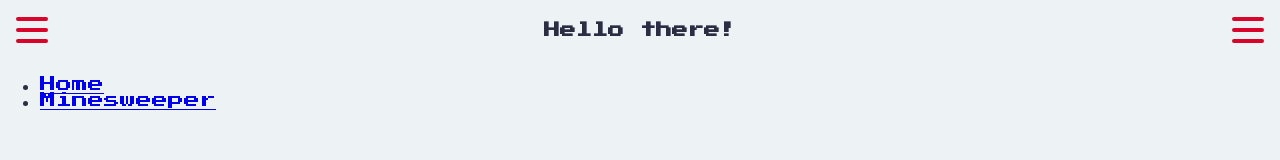
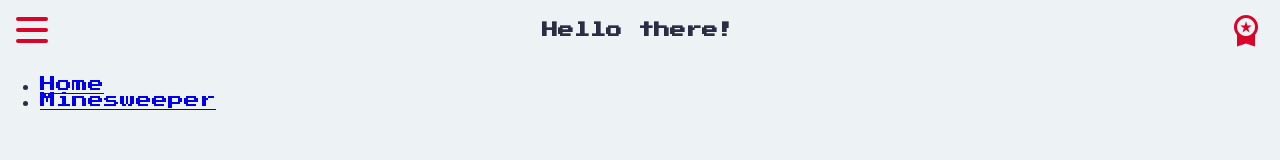
Before and after one commit to Fyvel/minesweeper, a Next.js app: page / in a window 1280 px wide. Shown: the top 160 px of the page. Built offline with nearby package versions, Linux system fonts and the light colour scheme.

Commit message:
Adding some stuff

```diff
--- a/components/Header.tsx
+++ b/components/Header.tsx
@@ -2,6 +2,7 @@ import { useOnClickOutside } from "@/hooks/useClickOutside";
 import { useRef, useState } from "react";
 import styled from "styled-components";
 import Burger from "./Burger";
+import Icon from "./Icon";
 import Menu from "./Menu";
 
 export default function Header() {
@@ -14,7 +15,7 @@ export default function Header() {
 			<Head ref={node}>
 				<Burger open={open} setOpen={setOpen} />
 				Hello there!
-				<Burger open={open} setOpen={setOpen} />
+				<Icon variant="primary">workspace_premium</Icon>
 			</Head>
 			<Menu open={open} />
 		</>
--- /dev/null
+++ b/components/Icon.tsx
@@ -0,0 +1,28 @@
+import { PropsWithChildren } from "react";
+import styled from "styled-components";
+
+type IconProps = {
+	size?: 18 | 24 | 36 | 48,
+	variant?: 'primary' | 'secondary',
+}
+export default function Icon({
+	size,
+	variant = 'primary',
+	children
+}: PropsWithChildren<IconProps>) {
+	return <MaterialIcon size={size || 36} variant={variant || 'primary'}>
+		{children}
+	</MaterialIcon>
+}
+
+type MaterialIconProps = {
+	size: 18 | 24 | 36 | 48,
+	variant: 'primary' | 'secondary',
+}
+const MaterialIcon = styled.span
+	.attrs((props: MaterialIconProps) => ({
+		className: `material-icons md-${props.size}`
+	})) <MaterialIconProps>`
+		cursor: pointer;
+		color: ${p => p.theme[p.variant]};
+	`
--- a/components/Menu.tsx
+++ b/components/Menu.tsx
@@ -54,6 +54,7 @@ const StyledMenu = styled.nav<{ open: boolean }>`
 
 		@media (max-width: ${({ theme }) => theme.mobile}) {
 			font-size: 1.2em;
+			letter-spacing: 0.2rem;
 			text-align: center;
 		}
 	}
--- a/package.json
+++ b/package.json
@@ -19,8 +19,8 @@
 	},
 	"devDependencies": {
 		"@types/node": "^12.12.21",
-		"@types/react": "^17.0.2",
-		"@types/react-dom": "^17.0.1",
+		"@types/react": "^18.0.9",
+		"@types/react-dom": "^18.0.5",
 		"@types/styled-components": "^5.1.25",
 		"babel-plugin-styled-components": "^2.0.7",
 		"typescript": "4.0"
--- a/pages/_app.tsx
+++ b/pages/_app.tsx
@@ -2,93 +2,22 @@ import Layout from '@/components/Layout'
 import '@/styles/globals.css'
 import '@/styles/loader.css'
 import { useEffect, useState } from 'react'
-import { createGlobalStyle, DefaultTheme, ThemeProvider } from 'styled-components'
+import { DefaultTheme, ThemeProvider } from 'styled-components'
+import GlobalStyle, { lightTheme, darkTheme } from '@/styles/GlobalStyle'
+import type { AppProps } from 'next/app'
 
-const GlobalStyle = createGlobalStyle<{ theme: DefaultTheme }>`
-	body {
-		background:${p => p.theme.body};
-		color:${p => p.theme.text};
-		transition: background 0.2s ease-in, color 0.2s ease-in;
-
-			header,
-			footer {
-				background: ${p => p.theme.body};
-				color: ${p => p.theme.text};
-			}
-
-			button{
-				background: ${p => p.theme.primary};
-				color: ${p => p.theme.text};
-			}
-	}
-`
-
-type Palette = {
-	body: string,
-	text: string,
-	primary: string,
-	secondary: string,
-	white: string,
-	black: string,
-}
-
-const lightPalette: Palette = {
-	body: '#EDF2F4',
-	text: '#2B2D42',
-	primary: '#D90429',
-	secondary: '#8D99AE',
-	white: '#EFFFFA',
-	black: '#0D0C1D',
-}
-
-const darkPalette: Palette = {
-	body: '#2B2D42',
-	text: '#EDF2F4',
-	primary: '#EF233C',
-	secondary: '#8D99AE',
-	white: '#EFFFFA',
-	black: '#0D0C1D',
-}
-
-const lightTheme: DefaultTheme = {
-	type: 'light',
-	body: lightPalette.body,
-	text: lightPalette.text,
-	primary: lightPalette.primary,
-	secondary: lightPalette.secondary,
-	white: lightPalette.white,
-	black: lightPalette.black,
-	mobile: '600px',
-	tablet: '960px',
-	laptop: '1280px',
-	desktop: '1800px',
-}
-
-const darkTheme: DefaultTheme = {
-	...lightTheme,
-	type: 'dark',
-	body: darkPalette.body,
-	text: darkPalette.text,
-	primary: darkPalette.primary,
-	secondary: darkPalette.secondary,
-	white: darkPalette.white,
-	black: darkPalette.black,
-}
-
-export default function MyApp({ Component, pageProps }) {
+export default function MyApp({ Component, pageProps }: AppProps) {
 	const [theme, setTheme] = useState<DefaultTheme>(lightTheme)
 
 	useEffect(() => {
 		const savedTheme = localStorage.getItem('theme')
-		const preferedTheme = ['dark', 'light'].includes(savedTheme)
-			&& savedTheme
+		const preferedTheme = savedTheme && ['dark', 'light'].includes(savedTheme)
 			|| (window.matchMedia
 				&& window.matchMedia('(prefers-color-scheme: dark)').matches
 				&& 'dark')
 			|| (window.matchMedia
 				&& window.matchMedia('(prefers-color-scheme: light)').matches
 				&& 'light')
-		console.log(" LOG:  >  useEffect  >  setTheme", preferedTheme)
 		setTheme([darkTheme, lightTheme].find(t => t.type === preferedTheme) || darkTheme)
 	}, [])
 
--- a/pages/_document.tsx
+++ b/pages/_document.tsx
@@ -44,6 +44,7 @@ export default class MyDocument extends Document {
 					<link rel="preconnect" href="https://fonts.googleapis.com" />
 					<link rel="preconnect" href="https://fonts.gstatic.com" crossOrigin='true' />
 					<link href="https://fonts.googleapis.com/css2?family=Press+Start+2P&display=swap" rel="stylesheet" />
+					<link href="https://fonts.googleapis.com/icon?family=Material+Icons" rel="stylesheet" />
 				</Head>
 				<body>
 					<Main />
--- /dev/null
+++ b/styles/GlobalStyle.tsx
@@ -0,0 +1,69 @@
+import { createGlobalStyle, DefaultTheme } from 'styled-components';
+
+const GlobalStyle = createGlobalStyle<{ theme: DefaultTheme; }> `
+	body {
+		background:${p => p.theme.body};
+		color:${p => p.theme.text};
+		transition: background 0.2s ease-in, color 0.2s ease-in;
+
+			header,
+			footer {
+				background: ${p => p.theme.body};
+				color: ${p => p.theme.text};
+			}
+
+			button{
+				background: ${p => p.theme.primary};
+				color: ${p => p.theme.text};
+			}
+	}
+`
+export default GlobalStyle
+
+type Palette = {
+	body: string;
+	text: string;
+	primary: string;
+	secondary: string;
+	white: string;
+	black: string;
+}
+const lightPalette: Palette = {
+	body: '#EDF2F4',
+	text: '#2B2D42',
+	primary: '#D90429',
+	secondary: '#8D99AE',
+	white: '#EFFFFA',
+	black: '#0D0C1D',
+}
+const darkPalette: Palette = {
+	body: '#2B2D42',
+	text: '#EDF2F4',
+	primary: '#EF233C',
+	secondary: '#8D99AE',
+	white: '#EFFFFA',
+	black: '#0D0C1D',
+}
+export const lightTheme: DefaultTheme = {
+	type: 'light',
+	body: lightPalette.body,
+	text: lightPalette.text,
+	primary: lightPalette.primary,
+	secondary: lightPalette.secondary,
+	white: lightPalette.white,
+	black: lightPalette.black,
+	mobile: '600px',
+	tablet: '960px',
+	laptop: '1280px',
+	desktop: '1800px',
+}
+export const darkTheme: DefaultTheme = {
+	...lightTheme,
+	type: 'dark',
+	body: darkPalette.body,
+	text: darkPalette.text,
+	primary: darkPalette.primary,
+	secondary: darkPalette.secondary,
+	white: darkPalette.white,
+	black: darkPalette.black,
+}
--- a/styles/globals.css
+++ b/styles/globals.css
@@ -12,10 +12,44 @@ html {
 }
 
 body {
-	max-width: 100vw;
+    max-width: 100vw;
     height: 100%;
     font-family: 'Press Start 2P', -apple-system, Fira Sans, Helvetica Neue, sans-serif;
     margin: 0;
     -webkit-font-smoothing: antialiased;
     -moz-osx-font-smoothing: grayscale;
 }
+
+.material-icons {
+    font-family: 'Material Icons';
+    font-weight: normal;
+    font-style: normal;
+    font-size: 24px;
+    /* Preferred icon size */
+    display: inline-block;
+    line-height: 1;
+    text-transform: none;
+    letter-spacing: normal;
+    word-wrap: normal;
+    white-space: nowrap;
+    direction: ltr;
+
+    /* Support for all WebKit browsers. */
+    -webkit-font-smoothing: antialiased;
+    /* Support for Safari and Chrome. */
+    text-rendering: optimizeLegibility;
+
+    /* Support for Firefox. */
+    -moz-osx-font-smoothing: grayscale;
+
+    /* Support for IE. */
+    font-feature-settings: 'liga';
+}
+.material-icons.md-18 { font-size: 18px; }
+.material-icons.md-24 { font-size: 24px; }
+.material-icons.md-36 { font-size: 36px; }
+.material-icons.md-48 { font-size: 48px; }
+.material-icons.md-dark { color: rgba(0, 0, 0, 0.54); }
+.material-icons.md-dark.md-inactive { color: rgba(0, 0, 0, 0.26); }
+.material-icons.md-light { color: rgba(255, 255, 255, 1); }
+.material-icons.md-light.md-inactive { color: rgba(255, 255, 255, 0.3); }
--- a/tsconfig.json
+++ b/tsconfig.json
@@ -8,7 +8,7 @@
 		],
 		"allowJs": true,
 		"skipLibCheck": true,
-		"strict": false,
+		"strict": true,
 		"forceConsistentCasingInFileNames": true,
 		"noEmit": true,
 		"esModuleInterop": true,
```
Also changed, not shown: 1 other file (tests, documents, lock files or other folders).
